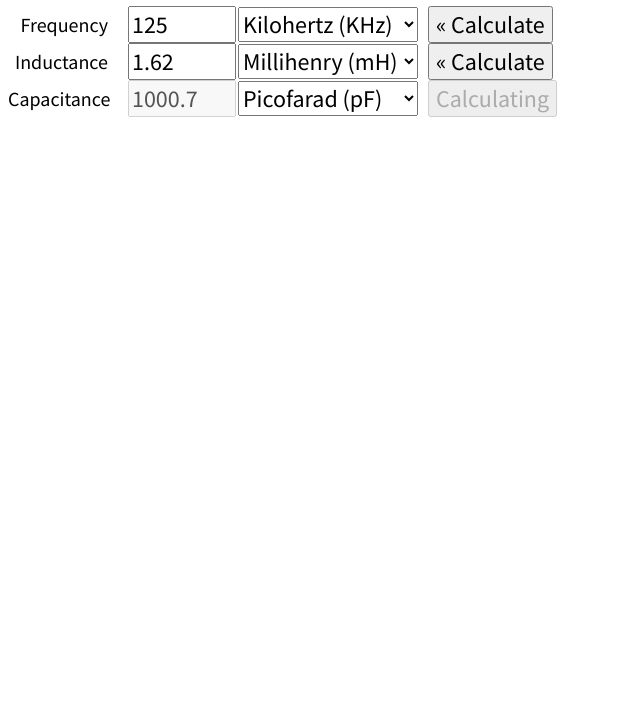
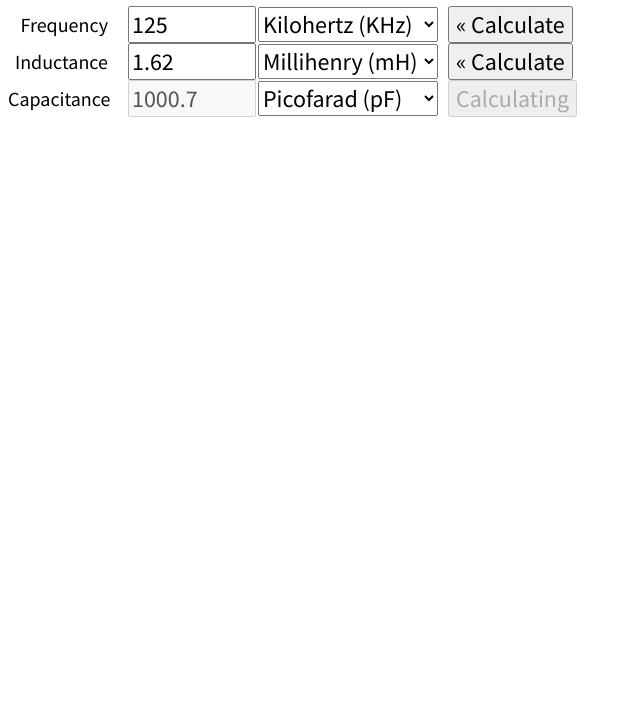
Before and after one commit to thatoddmailbox/lc-circuit-calculator, a plain HTML site: page index.html in a window 1280 px wide. Shown: the part 77-800 px from the top of the page, without its empty margins (0-640 px from the left). Drawn offline with nearby package versions, Linux system fonts and the light colour scheme.

Commit message:
Make the number input fields slightly larger

```diff
--- a/css/style.css
+++ b/css/style.css
@@ -14,19 +14,19 @@ html, body {
 	text-align: right;
 }
 .field input {
-	width: 100px;
+	width: 120px;
 	position: absolute;
 	left: 120px;
 }
 .field select {
 	position: absolute;
 	top: 1px;
-	left: 230px;
+	left: 250px;
 	width: 180px;
 }
 .field button {
 	position: absolute;
-	left: 420px;
+	left: 440px;
 }
 input, select, button {
 	font-family: "Source Sans Pro", sans-serif;
```
